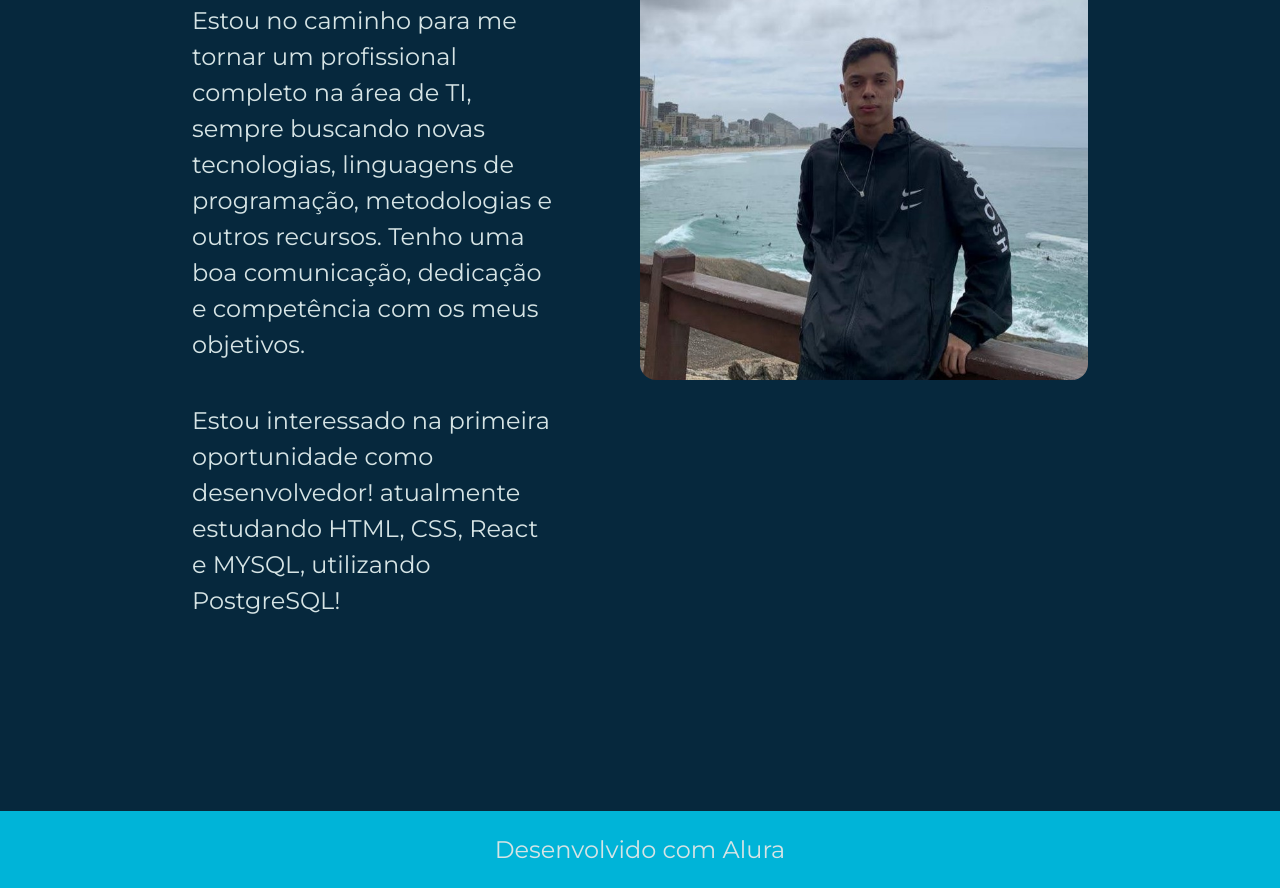
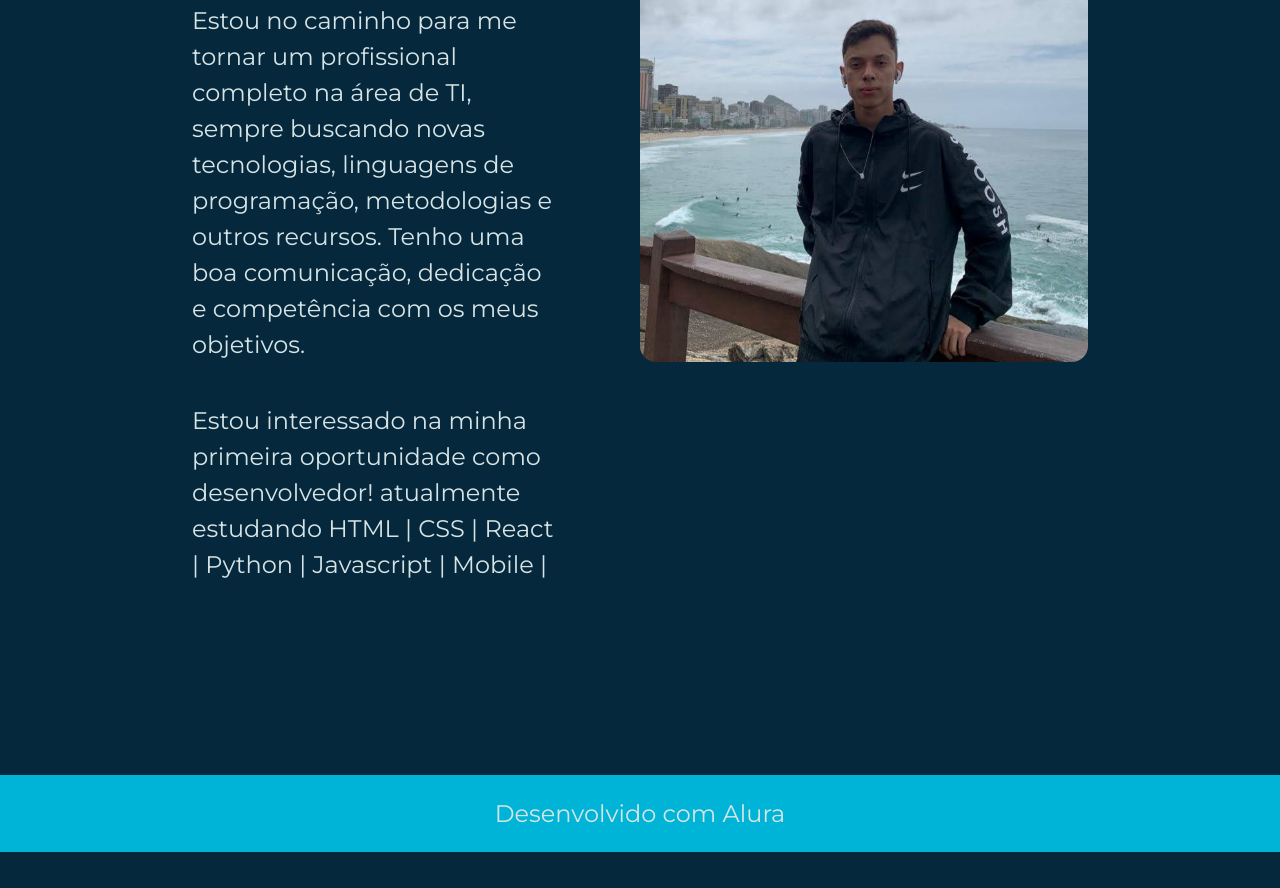
Before and after one commit to xJosekx/portfolio, a plain HTML site: page about.html in a window 1280 px wide. Shown: the part 524-1412 px from the top of the page. After the commit the page ends 1376 px from the top, so only its background shows below. Drawn offline with nearby package versions, Linux system fonts and the light colour scheme.

Commit message:
Update about.html

```diff
--- a/about.html
+++ b/about.html
@@ -33,7 +33,7 @@ e competência com os meus
 objetivos.
               </p>
               <p class="principal_conteudo_texto">
-                Estou interessado na primeira oportunidade como desenvolvedor! atualmente estudando HTML, CSS, React e MYSQL, utilizando PostgreSQL!
+                Estou interessado na minha primeira oportunidade como desenvolvedor! atualmente estudando HTML | CSS | React | Python | Javascript | Mobile |
               </p>
         </section>
         <img src="./assets/foto.jpg"class=foto_rio alt="foto rio">
```
